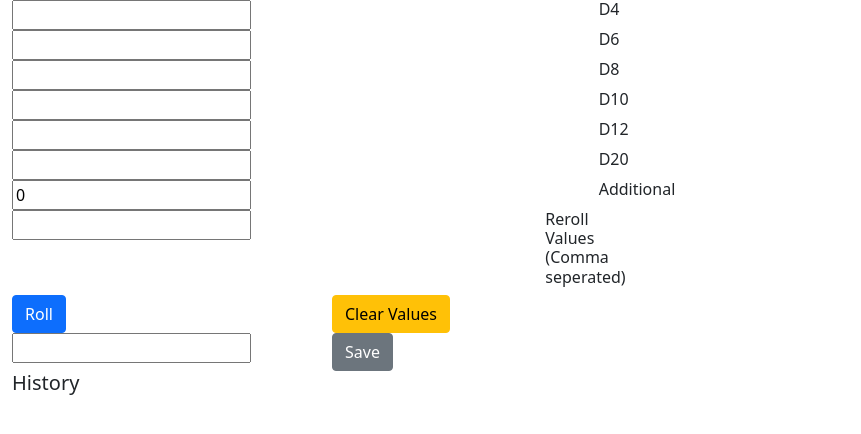
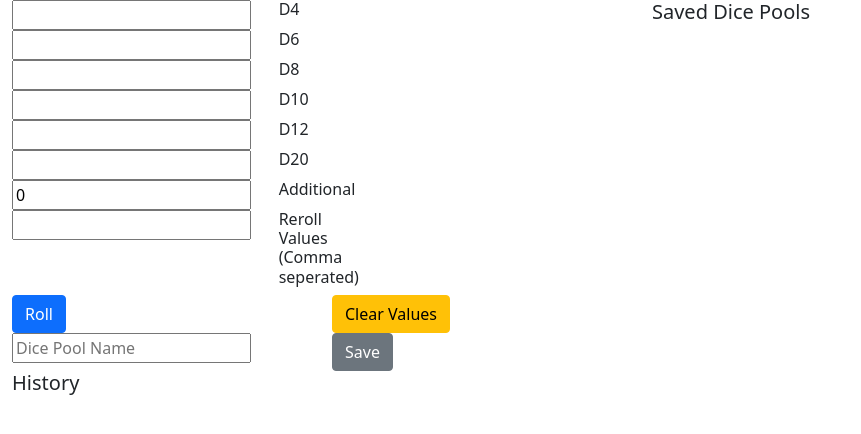
Before and after one commit to bkfiya/TTRPGUtility, a React (Create React App) app in the folder client/: page /diceroller in a window 1280 px wide. Shown: the top 434 px of the page, without its empty margins (0-861 px from the left). Built offline with nearby package versions, Linux system fonts and the light colour scheme.

Commit message:
quick updates for look and feel

```diff
--- a/client/src/components/dice-input.jsx
+++ b/client/src/components/dice-input.jsx
@@ -19,10 +19,11 @@ export default class DiceInput extends Component {
 
     render() {
         return <Row>
-            <Col><input type="text"
+            <Col xs="5"><input type="text"
                 value={this.state.numDice}
                 onChange={(e) => {this.setState({numDice: e.target.value})}}></input></Col>
             <Col xs="1"><h6>{this.dieText}</h6></Col>
+            <Col xs="6"></Col>
         </Row>
     }
 
--- a/client/src/components/dice-pools.jsx
+++ b/client/src/components/dice-pools.jsx
@@ -31,6 +31,9 @@ export default class DicePools extends Component {
         });
 
         return <div>
+            <Row>
+                <Col><h5>Saved Dice Pools</h5></Col>
+            </Row>
             {mappedPools}
         </div>
     }
--- a/client/src/components/dicer-roller.jsx
+++ b/client/src/components/dicer-roller.jsx
@@ -46,16 +46,18 @@ export default class DiceRoller extends Component {
                     <DiceInput ref={this.d12Ref} die="12"></DiceInput>
                     <DiceInput ref={this.d20Ref} die="20"></DiceInput>
                     <Row>
-                        <Col><input type="number"
+                        <Col xs="5"><input type="number"
                             value={this.state.additionalValue}
                             onChange={(e) => {this.setState({additionalValue: e.target.value})}}></input></Col>
                         <Col xs="1"><h6>Additional</h6></Col>
+                        <Col xs="6"></Col>
                     </Row>
                     <Row>
-                        <Col><input type="text"
+                        <Col xs="5"><input type="text"
                             value={this.state.rerollValues}
                             onChange={(e) => {this.setState({rerollValues: e.target.value})}}></input></Col>
                         <Col xs="2"><h6>Reroll Values (Comma seperated)</h6></Col>
+                        <Col xs="5"></Col>
                     </Row>
                     <Row>
                         <Col>
@@ -69,6 +71,7 @@ export default class DiceRoller extends Component {
                         <Col>
                             <input type="text"
                             value={this.state.name}
+                            placeholder="Dice Pool Name"
                             onChange={(e) => {this.setState({name: e.target.value})}}></input>
                         </Col>
                         <Col>
```
